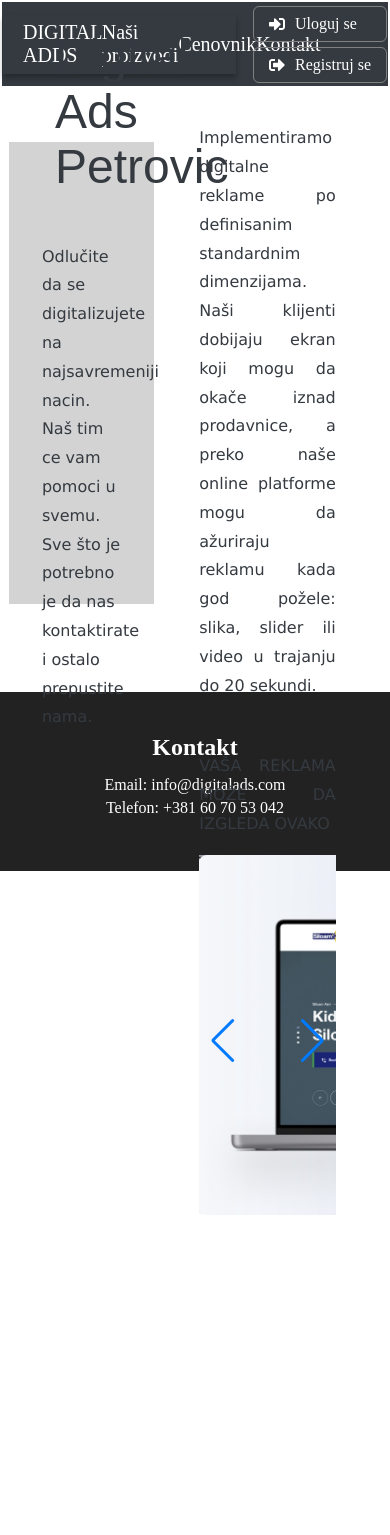
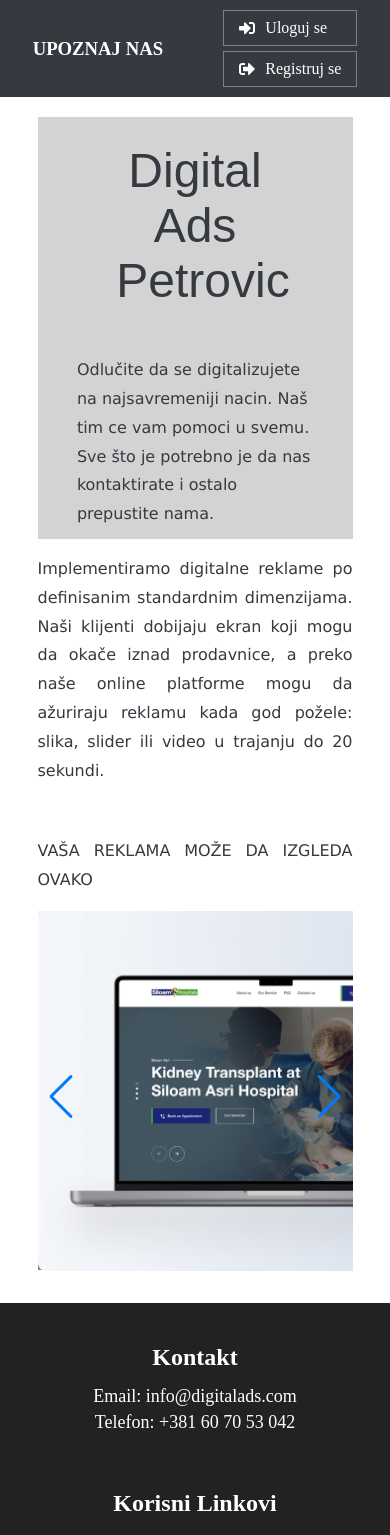
Before and after one commit to crazybarber90/mern-auth-jwt, a React (Vite) app in the folder frontend/: page / in a window 390 px wide. Shown: the top 1535 px of the page. Before the commit the page ends 1226 px from the top, so only its background shows below. Built offline with nearby package versions, Linux system fonts and the light colour scheme.

Commit message:
fixing responsive and some styling

```diff
--- a/frontend/src/apiCalls/apiConfig.js
+++ b/frontend/src/apiCalls/apiConfig.js
@@ -5,8 +5,8 @@ import { closeAllModals } from '../slices/modalsSlices'
 import { toast } from 'react-toastify'
 
 const api = axios.create({
-  // baseURL: 'http://localhost:5000/api',
-  baseURL: 'https://digitalizujse.rs/api',
+  baseURL: 'http://localhost:5000/api',
+  // baseURL: 'https://digitalizujse.rs/api',
 
   headers: {
     'Content-Type': 'application/json',
--- a/frontend/src/components/AdminDashboard/admindashboard.css
+++ b/frontend/src/components/AdminDashboard/admindashboard.css
@@ -6,7 +6,7 @@
   padding: 5px;
   display: flex;
   left: 0;
-  top: 11vh;
+  top: 6vh;
   z-index: 5;
   flex-direction: column;
 }
--- a/frontend/src/components/Footer/footerStyle.css
+++ b/frontend/src/components/Footer/footerStyle.css
@@ -6,7 +6,7 @@
   /* position: absolute; */
   bottom: 0;
   width: 100%;
-  height: 20vh;
+  height: auto;
 }
 
 .footer-container {
@@ -62,3 +62,28 @@
 .logout:hover {
   color: #ff4d4d;
 }
+
+@media (max-width: 768px) {
+  .footer {
+    height: auto;
+  }
+  .footer-links {
+    height: 100px;
+  }
+  .footer-link {
+    border: 1px solid #fff;
+    padding: 10px;
+  }
+  .left-footer-links,
+  .right-footer-links {
+    height: 100%;
+    display: flex;
+    flex-direction: column;
+    justify-content: space-around;
+  }
+  .footer-section p {
+    font-size: 18px;
+    margin: 5px 0;
+    font-weight: lighter;
+  }
+}
--- a/frontend/src/components/Header/Header.jsx
+++ b/frontend/src/components/Header/Header.jsx
@@ -1,6 +1,6 @@
 import { FaSignInAlt, FaSignOutAlt } from 'react-icons/fa'
 import { useSelector, useDispatch } from 'react-redux'
-import { Link, useNavigate } from 'react-router-dom'
+import { Link, NavLink, useNavigate } from 'react-router-dom'
 import { RxHamburgerMenu } from 'react-icons/rx'
 
 import AdminDashboad from '../AdminDashboard/AdminDashboard'
@@ -9,10 +9,12 @@ import './headerStyle.css'
 import { useLogoutMutation } from '../../slices/usersApiSlice'
 import { useState } from 'react'
 import { toggleAdminModal } from '../../slices/modalsSlices'
+import HeaderResponsive from './HeaderResponsive/HeaderResponsive'
 
 const Header = () => {
   const { userInfo } = useSelector((state) => state.auth)
   const [showDropdown, setShowDropdownd] = useState(false)
+  const [isColapsed, setIsColapsed] = useState(false)
   const { adminModal } = useSelector((state) => state.modals.activeModal)
 
   const dispatch = useDispatch()
@@ -29,8 +31,6 @@ const Header = () => {
       console.error(err)
     }
   }
-
-  console.log('adminModal', adminModal)
 
   return (
     <header className="header">
@@ -50,19 +50,46 @@ const Header = () => {
         (userInfo.role === 'superadmin' || userInfo.role === 'admin') &&
         adminModal && <AdminDashboad />}
 
+      <div className="header-responsive">
+        <HeaderResponsive
+          isColapsed={isColapsed}
+          setIsColapsed={setIsColapsed}
+        />
+      </div>
+
       <div className="navbar">
-        <Link to="/" className="navbarbrand">
-          DIGITAL ADDS
-        </Link>
-        <Link to="/proizvodi" className="navbarbrand">
+        <NavLink
+          to="/"
+          className={({ isActive }) =>
+            isActive ? 'navbarbrand active' : 'navbarbrand'
+          }
+        >
+          O Nama
+        </NavLink>
+        <NavLink
+          to="/proizvodi"
+          className={({ isActive }) =>
+            isActive ? 'navbarbrand active' : 'navbarbrand'
+          }
+        >
           Naši proizvodi
-        </Link>
-        <Link to="/cenovnik" className="navbarbrand">
+        </NavLink>
+        <NavLink
+          to="/cenovnik"
+          className={({ isActive }) =>
+            isActive ? 'navbarbrand active' : 'navbarbrand'
+          }
+        >
           Cenovnik
-        </Link>
-        <Link to="/kontakt" className="navbarbrand">
+        </NavLink>
+        <NavLink
+          to="/kontakt"
+          className={({ isActive }) =>
+            isActive ? 'navbarbrand active' : 'navbarbrand'
+          }
+        >
           Kontakt
-        </Link>
+        </NavLink>
       </div>
 
       <div>
--- /dev/null
+++ b/frontend/src/components/Header/HeaderResponsive/HeaderResponsive.jsx
@@ -0,0 +1,55 @@
+import './headerResponsiveStyle.css'
+import { NavLink } from 'react-router-dom'
+const HeaderResponsive = ({ isColapsed, setIsColapsed }) => {
+  console.log('HeaderResponsive re-render', isColapsed)
+
+  return (
+    <div className="dropdown-menu-container">
+      <h3 onClick={() => setIsColapsed(!isColapsed)} className="menu-button">
+        UPOZNAJ NAS
+      </h3>
+      {isColapsed && (
+        <div className={`menu-items ${isColapsed ? 'open' : ''}`}>
+          <NavLink
+            onClick={() => setIsColapsed(false)}
+            to="/"
+            className={({ isActive }) =>
+              isActive ? 'navbarbrand active' : 'navbarbrand'
+            }
+          >
+            O Nama
+          </NavLink>
+          <NavLink
+            onClick={() => setIsColapsed(false)}
+            to="/proizvodi"
+            className={({ isActive }) =>
+              isActive ? 'navbarbrand active' : 'navbarbrand'
+            }
+          >
+            Naši proizvodi
+          </NavLink>
+          <NavLink
+            onClick={() => setIsColapsed(false)}
+            to="/cenovnik"
+            className={({ isActive }) =>
+              isActive ? 'navbarbrand active' : 'navbarbrand'
+            }
+          >
+            Cenovnik
+          </NavLink>
+          <NavLink
+            onClick={() => setIsColapsed(false)}
+            to="/kontakt"
+            className={({ isActive }) =>
+              isActive ? 'navbarbrand active' : 'navbarbrand'
+            }
+          >
+            Kontakt
+          </NavLink>
+        </div>
+      )}
+    </div>
+  )
+}
+
+export default HeaderResponsive
--- /dev/null
+++ b/frontend/src/components/Header/HeaderResponsive/headerResponsiveStyle.css
@@ -0,0 +1,49 @@
+/* Responsive Header Container */
+.menu-button {
+  cursor: pointer;
+}
+.dropdown-menu-container {
+  width: 100%;
+  position: relative;
+  z-index: 5;
+}
+/* Dropdown menu */
+.menu-items {
+  display: none;
+  background-color: #343a40;
+  color: white;
+  flex-direction: column;
+  padding: 10px;
+  animation: fadeIn 0.3s ease-in-out;
+  position: absolute;
+  top: 50px;
+  left: 0;
+  width: 100vw;
+}
+
+.menu-items.open {
+  display: flex;
+}
+
+.menu-items a {
+  margin: 10px 0;
+  padding: 10px;
+  border-bottom: 1px solid #555;
+  cursor: pointer;
+}
+
+.menu-items p:hover {
+  background-color: #495057;
+}
+
+/* Animacija (nije obavezna ali je lep efekat) */
+@keyframes fadeIn {
+  from {
+    opacity: 0;
+    transform: translateX(-5px);
+  }
+  to {
+    opacity: 1;
+    transform: translateX(0);
+  }
+}
--- a/frontend/src/components/Header/headerStyle.css
+++ b/frontend/src/components/Header/headerStyle.css
@@ -2,11 +2,11 @@
 .header {
   background-color: #343a40;
   color: #fff;
-  height: 10vh;
+  height: auto;
   display: flex;
   align-items: center;
   justify-content: space-around;
-  margin: 2px;
+  padding: 10px;
 }
 
 .navbarbrand {
@@ -19,13 +19,17 @@
   display: flex;
   justify-content: space-between;
   align-items: center;
-  width: 50%;
+  width: 60%;
   padding: 0 20px;
   height: 7vh;
   background-color: #343a40;
   color: #fff;
-  box-shadow: 0 4px 6px rgba(0, 0, 0, 0.3);
+  /* box-shadow: 0 4px 6px rgba(0, 0, 0, 0.3); */
 }
+.header-responsive {
+  display: none;
+}
+
 .navbar-toggle {
   /* display: none; */
   background: none;
@@ -33,6 +37,11 @@
   color: #fff;
   cursor: pointer;
   font-size: 1.5rem;
+}
+
+.navbarbrand.active {
+  font-weight: bold;
+  border-bottom: 1px solid gray;
 }
 
 .navbar-collapse {
@@ -58,7 +67,6 @@
   list-style: none;
   border: 1px solid gray;
   padding: 8px 15px;
-  border-radius: 6px;
 }
 
 .nav-link {
@@ -77,7 +85,7 @@
   color: lightgray;
 }
 
-/* Dropdown Styles */
+/*Profilena Dropdown Styles */
 .dropdown {
   position: relative;
 }
@@ -121,6 +129,16 @@
   padding: 10px;
 }
 
+/* Kada je širina 1000px ili manja , da pokaze HeaderResponsive */
+@media (max-width: 1000px) {
+  .navbar {
+    display: none;
+  }
+  .header-responsive {
+    display: block;
+  }
+}
+
 /* Responsive Design */
 @media (max-width: 768px) {
   .navbar-toggle {
--- a/frontend/src/components/Homepage/homepageStyle.css
+++ b/frontend/src/components/Homepage/homepageStyle.css
@@ -77,3 +77,51 @@
   height: 360px;
   border-radius: 8px;
 }
+
+@media (max-width: 1500px) {
+  .left {
+    width: 40%;
+    padding: 0;
+    margin: 0;
+  }
+  .right {
+    width: 60%;
+    height: auto;
+  }
+  .slider {
+    width: 80%;
+  }
+}
+
+@media (max-width: 768px) {
+  .container {
+    flex-direction: column;
+    height: auto;
+    align-items: center;
+    justify-content: center;
+  }
+  .left {
+    width: 80%;
+  }
+  .right {
+    width: 80%;
+    height: auto;
+  }
+  .rightText {
+    width: 90%;
+  }
+  .slider {
+    width: 90%;
+  }
+}
+
+@media (max-width: 768px) {
+  .left {
+    width: 90%;
+    padding: 0;
+    margin: 0;
+  }
+  .right {
+    width: 100%;
+  }
+}
--- a/frontend/src/screens/Login/LoginScreen.jsx
+++ b/frontend/src/screens/Login/LoginScreen.jsx
@@ -12,6 +12,7 @@ const LoginScreen = () => {
   const [email, setEmail] = useState('')
   const [password, setPassword] = useState('')
   const [isLoading, setIsLoading] = useState(false)
+  const [showPassword, setShowPassword] = useState(false)
 
   const dispatch = useDispatch()
   const navigate = useNavigate()
@@ -42,7 +43,7 @@ const LoginScreen = () => {
 
   return (
     <FormContainer>
-      <h1 className="loginTitle">Sign In</h1>
+      <h1 className="loginTitle">Prijavljivanje</h1>
       <form className="loginForm" onSubmit={submitHandler}>
         <div className="formGroup">
           <label htmlFor="email">Email Address</label>
@@ -58,25 +59,35 @@ const LoginScreen = () => {
 
         <div className="formGroup">
           <label htmlFor="password">Password</label>
+          <div className="login-passwordWrapper">
             <input
               id="password"
-            type="password"
+              type={showPassword ? 'text' : 'password'}
               placeholder="Enter password"
               value={password}
               onChange={(e) => setPassword(e.target.value)}
               className="formControl"
             />
+            <button
+              type="button"
+              className="toggleBtn"
+              onClick={() => setShowPassword(!showPassword)}
+            >
+              {showPassword ? '🙈' : '👁️'}
+            </button>
+          </div>
         </div>
 
         <button type="submit" className="btnPrimary" disabled={isLoading}>
-          Sign In
+          Uloguj se
         </button>
       </form>
 
       {isLoading && <Loader />}
 
       <div className="registerLink">
-        <span>New Customer?</span> <Link to="/register">Register</Link>
+        <span>Ako si nov korisnik?</span>{' '}
+        <Link to="/register">Registruj se ovde</Link>
       </div>
     </FormContainer>
   )
--- a/frontend/src/screens/Login/loginStyle.css
+++ b/frontend/src/screens/Login/loginStyle.css
@@ -37,6 +37,10 @@
   color: white;
   cursor: pointer;
 }
+.login-passwordWrapper {
+  position: relative;
+  width: 95%;
+}
 
 .btnPrimary:disabled {
   background-color: #a6c8ff;
--- a/frontend/src/screens/Register/registerStyle.css
+++ b/frontend/src/screens/Register/registerStyle.css
@@ -26,6 +26,12 @@
   font-size: 1rem;
   border: 1px solid #ccc;
   border-radius: 5px;
+  outline: none;
+}
+
+.register-passwordWrapper {
+  position: relative;
+  width: 95%;
 }
 
 .btnPrimary {
@@ -43,7 +49,7 @@
   cursor: not-allowed;
 }
 
-.footer {
+.register-footer {
   margin-top: 15px;
   text-align: center;
 }
```
Also changed, not shown: frontend/src/screens/Register/RegisterScreen.jsx (+18 -6 lines). Lines whose indentation alone changed are shown as unchanged.
